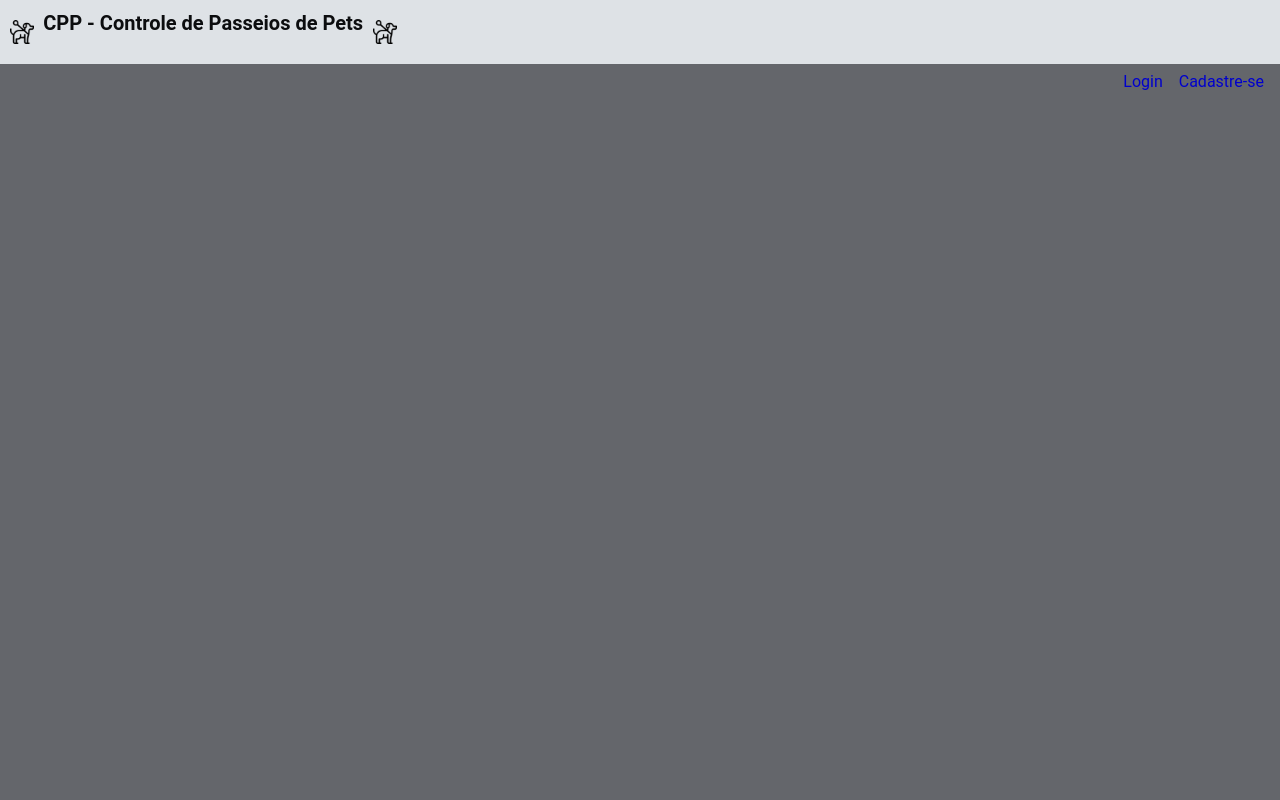
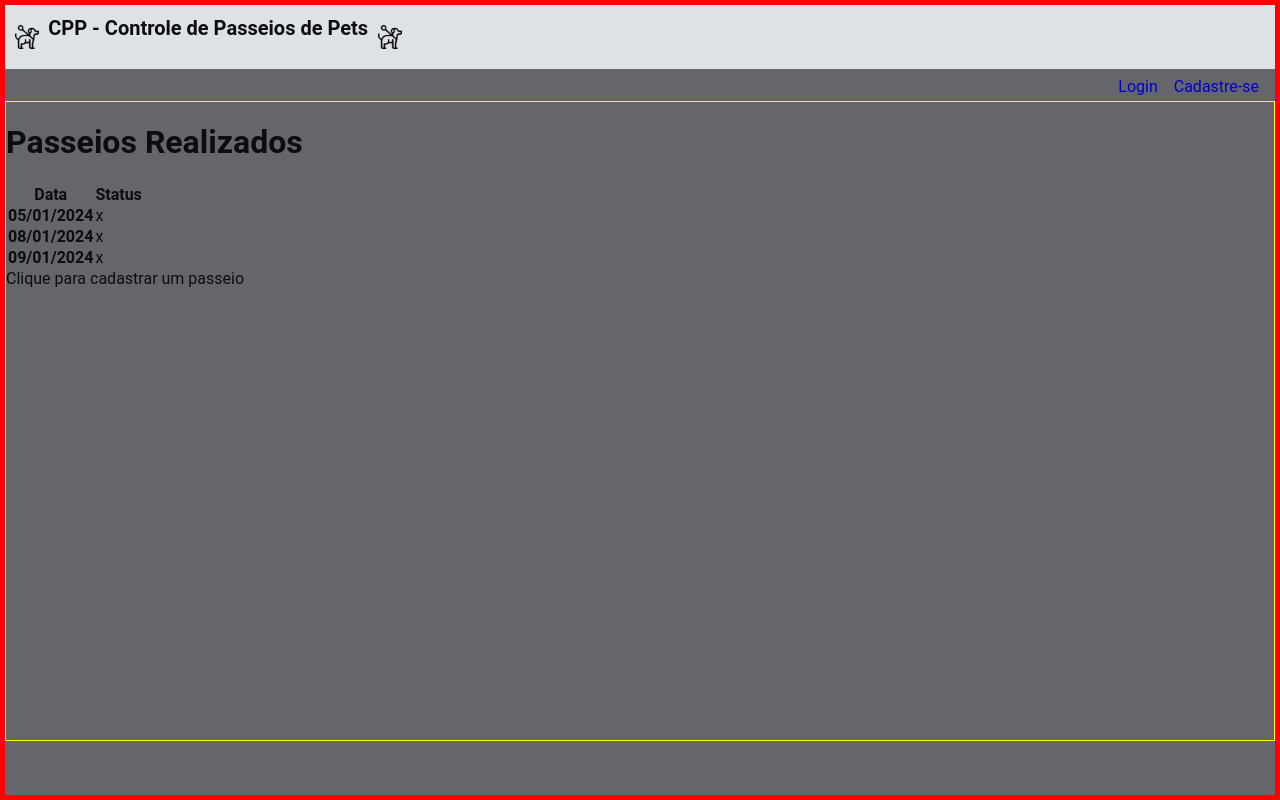
Before and after one commit to debora-sl/controle-passeios-pet, a React (Create React App) app: page / in a window 1280 px wide. Built offline with nearby package versions, Linux system fonts and the light colour scheme.

Commit message:
Criação da tabela com as datas dos passeios já realizados.

```diff
--- a/src/components/ListTours/index.tsx
+++ b/src/components/ListTours/index.tsx
@@ -3,11 +3,29 @@ import {Container, Table} from './styles'
 
 export function ListTours () {
   return <Container>
-    <>
      <h1>Passeios Realizados</h1>
       <Table>
-
+        <thead>
+          <tr>
+            <th scope='col'>Data</th>
+            <th scope='col'>Status</th>
+          </tr>
+        </thead>
+        <tbody>
+          <tr>
+            <th scope='row'>05/01/2024</th>
+            <td>x</td>
+          </tr>
+          <tr>
+            <th scope='row'>08/01/2024</th>
+            <td>x</td>
+          </tr>
+          <tr>
+            <th scope='row'>09/01/2024</th>
+            <td>x</td>
+          </tr>
+        </tbody>
       </Table>
-    </>
+      <a href="#">Clique para cadastrar um passeio</a>
   </Container>
 }
--- a/src/pages/Main/index.tsx
+++ b/src/pages/Main/index.tsx
@@ -1,4 +1,5 @@
 import { Header } from '../../components/Header'
+import { ListTours } from '../../components/ListTours'
 import { Verticalbar } from '../../components/Verticalbar'
 import { Container } from './styles'
 
@@ -7,6 +8,10 @@ export default function Main() {
     <Container>
       <Header />
       <Verticalbar />
+
+      <section>
+        <ListTours />
+      </section>
     </Container>
   )
 }
--- a/src/pages/Main/styles.ts
+++ b/src/pages/Main/styles.ts
@@ -3,4 +3,5 @@ import styled from 'styled-components'
 export const Container = styled.main`
   width: 100%;
   min-height: 100vh;
+  border: thick solid red;
 `
```
